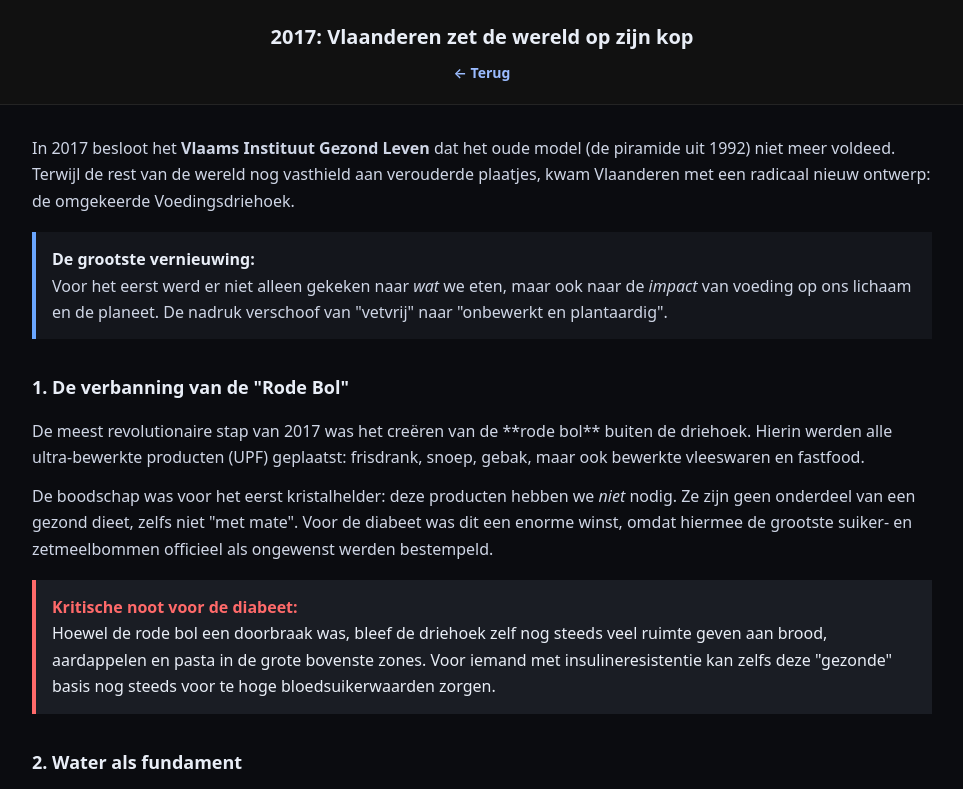
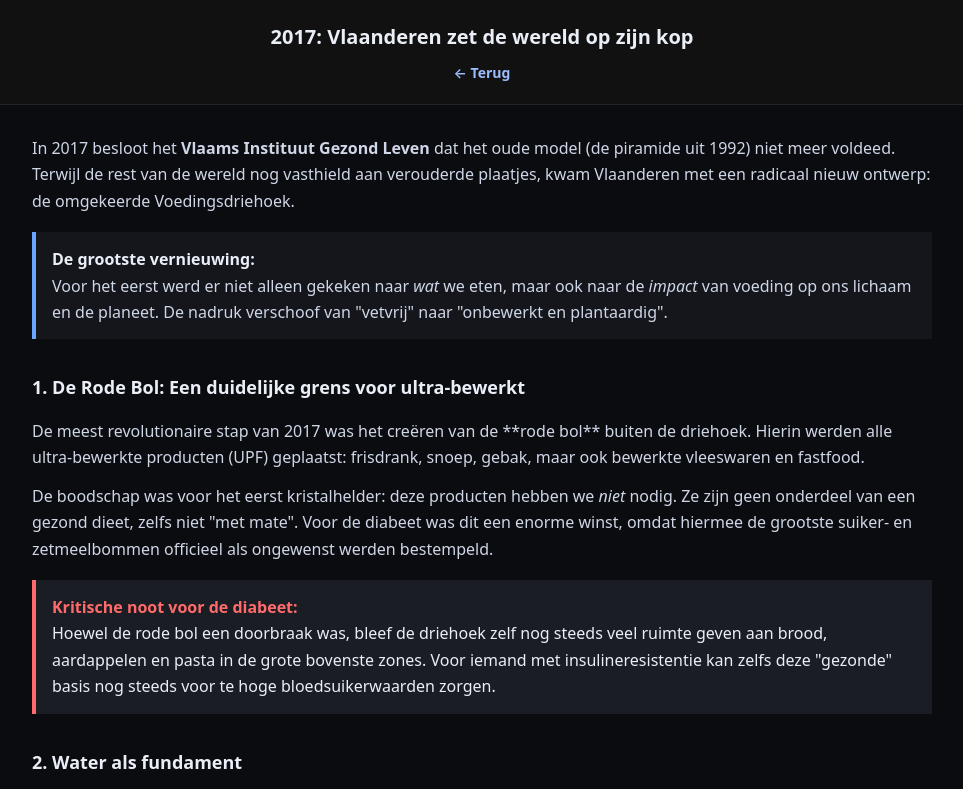
Before and after one commit to Fredje4711/voeding_tijdlijn, a plain HTML site: page vlaamse-voedingsdriehoek-evolutie.html in a window 1280 px wide. Shown: the top 789 px of the page, without its empty margins (158-1121 px from the left). Drawn offline with Linux system fonts and the light colour scheme.

Commit message:
Update content and structure of voedingsdriehoek page

```diff
--- a/vlaamse-voedingsdriehoek-evolutie.html
+++ b/vlaamse-voedingsdriehoek-evolutie.html
@@ -42,7 +42,7 @@
     </p>
   </div>
 
-  <h2>1. De verbanning van de "Rode Bol"</h2>
+  <h2>1. De Rode Bol: Een duidelijke grens voor ultra-bewerkt</h2>
   <p>
     De meest revolutionaire stap van 2017 was het creëren van de **rode bol** buiten de driehoek. Hierin werden alle ultra-bewerkte producten (UPF) geplaatst: frisdrank, snoep, gebak, maar ook bewerkte vleeswaren en fastfood.
   </p>
@@ -105,4 +105,5 @@
   }
 </script>
 </body>
+
 </html>
```
